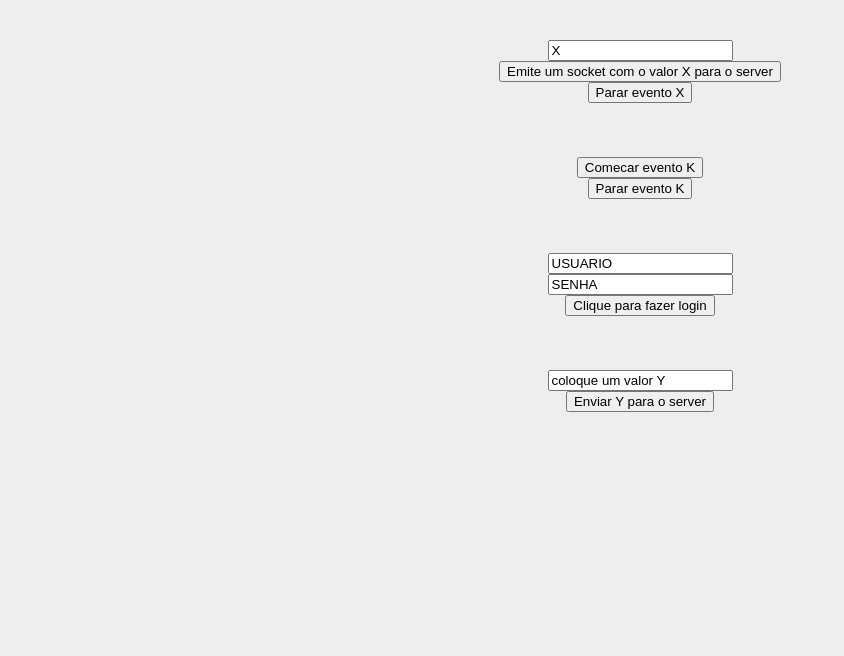
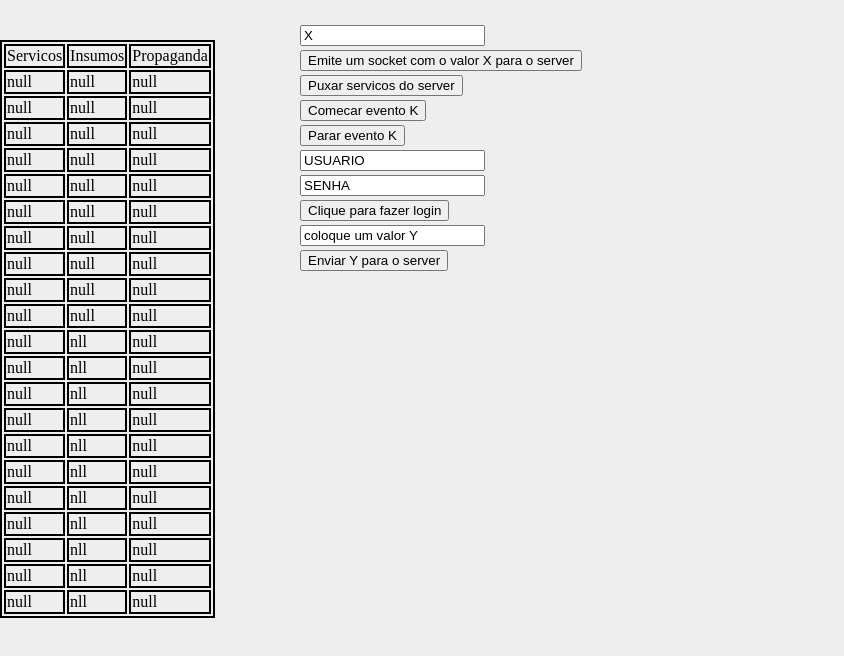
Before and after one commit to Renancy/projeto-fernando-1, a website: page playground/implementacao-pontuacao/public/index.html in a window 1280 px wide. Shown: the whole page, without its empty margins (0-844 px from the left). Drawn offline with nearby package versions, Linux system fonts and the light colour scheme; no server answers.

Commit message:
esqueleto-front-end

```diff
--- a/playground/implementacao-pontuacao/public/index.html
+++ b/playground/implementacao-pontuacao/public/index.html
@@ -4,38 +4,210 @@
         <title></title>
 
         <style>
+            table, td {
+
+  border: 2px solid black;
+
+}
             body {
                 margin: 40px 0 0 0;
                 padding: 0;
                 background-color: #EEE;
                 text-align: center;
+
+            }
+
+            #valorx {
+                position: absolute;
+                top: 25px;
+                left: 300px;
+            }
+            #cx {
+                position: absolute;
+                top: 50px;
+                left: 300px;
+            }
+            #fx {
+                position: absolute;
+                top: 75px;
+                left: 300px;
+            }
+            #ck {
+                position: absolute;
+                top: 100px;
+                left: 300px;
+
+            }
+            #fk {
+                position: absolute;
+                top: 125px;
+                left: 300px;
+            }
+            #usuario {
+                position: absolute;
+                top: 150px;
+                left: 300px;
+            }
+            #senha {
+                position: absolute;
+                top: 175px;
+                left: 300px;
+            }
+            #bsenha {
+                position: absolute;
+                top: 200px;
+                left: 300px;
+            }
+            #valory {
+                position: absolute;
+                top: 225px;
+                left: 300px;
+            }
+            #by {
+                position: absolute;
+                top: 250px;
+                left: 300px;
             }
 
            </style>
+           <table id="myTable">
+            <tr>
+              <td>Servicos</td>
+              <td>Insumos</td>
+              <td>Propaganda</td>
+            </tr>
+            <tr>
+                <td>null</td>
+                <td>null</td>
+                <td>null</td>
+            </tr>
+            <tr>
+                <td>null</td>
+                <td>null</td>
+                <td>null</td>
+            </tr>
+            <tr>
+                <td>null</td>
+                <td>null</td>
+                <td>null</td>
+            </tr>
+            <tr>
+                <td>null</td>
+                <td>null</td>
+                <td>null</td>
+            </tr>
+            <tr>
+                <td>null</td>
+                <td>null</td>
+                <td>null</td>
+            </tr>
+            <tr>
+                <td>null</td>
+                <td>null</td>
+                <td>null</td>
+            </tr>
+            <tr>
+                <td>null</td>
+                <td>null</td>
+                <td>null</td>
+            </tr>
+            <tr>
+                <td>null</td>
+                <td>null</td>
+                <td>null</td>
+            </tr>
+            <tr>
+                <td>null</td>
+                <td>null</td>
+                <td>null</td>
+            </tr>
+            <tr>
+                <td>null</td>
+                <td>null</td>
+                <td>null</td>
+            </tr>
+            <tr>
+                <td>null</td>
+                <td>nll</td>
+                <td>null</td>
+            </tr>
+            <tr>
+                <td>null</td>
+                <td>nll</td>
+                <td>null</td>
+            </tr>
+            <tr>
+                <td>null</td>
+                <td>nll</td>
+                <td>null</td>
+            </tr>
+            <tr>
+                <td>null</td>
+                <td>nll</td>
+                <td>null</td>
+            </tr>
+            <tr>
+                <td>null</td>
+                <td>nll</td>
+                <td>null</td>
+            </tr>
+            <tr>
+                <td>null</td>
+                <td>nll</td>
+                <td>null</td>
+            </tr>
+            <tr>
+                <td>null</td>
+                <td>nll</td>
+                <td>null</td>
+            </tr>
+            <tr>
+                <td>null</td>
+                <td>nll</td>
+                <td>null</td>
+            </tr>
+            <tr>
+                <td>null</td>
+                <td>nll</td>
+                <td>null</td>
+            </tr>
+            <tr>
+                <td>null</td>
+                <td>nll</td>
+                <td>null</td>
+            </tr>
+            <tr>
+                <td>null</td>
+                <td>nll</td>
+                <td>null</td>
+            </tr>
+          </table>
+
+
         <div>
             <input type="text" value="X" id="valorx"><br>
-            <button type="button" onclick="eventox()">Emite um socket com o valor X para o server</button><br>
-            <button type="button" onclick="parareventox()">Parar evento X</button>
+            <button type="button" id="cx" onclick="eventox()">Emite um socket com o valor X para o server</button><br>
+            <button type="button" id="fx" onclick="pedirtabela()">Puxar servicos do server</button>
         </div>
-        <br></br>
+
 
         <br>
         <div>
-            <button type="button" onclick="eventok()">Comecar evento K</button><br>
-            <button type="button" onclick="parareventok()">Parar evento K</button><br>
+            <button type="button" id="ck" onclick="eventok()">Comecar evento K</button><br>
+            <button type="button" id="fk" onclick="parareventok()">Parar evento K</button><br>
         </div>
-<br></br>
+
         <br>
         <div>
             <input type="text" value="USUARIO" id="usuario"><br>
             <input type="text" value="SENHA" id="senha"><br>
-            <button type="button" onclick="login()">Clique para fazer login</button><br>
+            <button type="button" id="bsenha" onclick="login()">Clique para fazer login</button><br>
         </div>
-<br></br>
-        <br>
+
+
         <div>
-            <input type="text" value="coloque um valor Y" id="valory"><br>
-            <button type="button" onclick="sety()">Enviar Y para o server</button><br>
+            <input type="text" value="coloque um valor Y" id="valory">
+            <button type="button" id="by" onclick="sety()">Enviar Y para o server</button>
         </div>
 
     </div>
@@ -45,6 +217,35 @@
     <body>
 
         <script>
+            let duplo = 0
+            function tabela(dados) {
+            var table = document.getElementById("myTable");
+            //var row = table.insertRow(0);
+            while(duplo == 0){
+            for(let i = 0; i < dados.length; i++){
+
+                table.rows[i+1].cells[0].innerHTML = dados[i][0];
+                table.rows[i+1].cells[1].innerHTML = dados[i][1];
+                table.rows[i+1].cells[2].innerHTML = dados[i][2];
+                table.rows[i+1].cells[0].addEventListener('click', function(i){
+                    alert(i +" fazer algo")
+            })
+                table.rows[i+1].cells[1].addEventListener('click', function(i){
+                    alert(i+ " fazer outro algo")
+            })
+                table.rows[i+1].cells[2].addEventListener('click', function(i){
+                    alert(i+ " fzer mais algum algo")
+            })
+
+            }
+            duplo = duplo + 1
+        }
+
+
+}
+
+
+
             //se o <script n estiver com o type="module" o index.html fica incapaz de puxar os dados dos imports requisitados
 
             const socket = io()
@@ -64,6 +265,12 @@
                 //console.log('Unsubscribing All')
                 //keyboardListener.unsubscribeAll();
             })
+            socket.on('dados-servicos', (dados) => {
+                tabela(dados)
+            })
+            function pedirtabela() {
+                socket.emit('pedindo-dados-servico')
+            }
 
             socket.on('setup', (state) => {
 
```
Also changed, not shown: playground/implementacao-pontuacao/server.js (+34 -14 lines).
